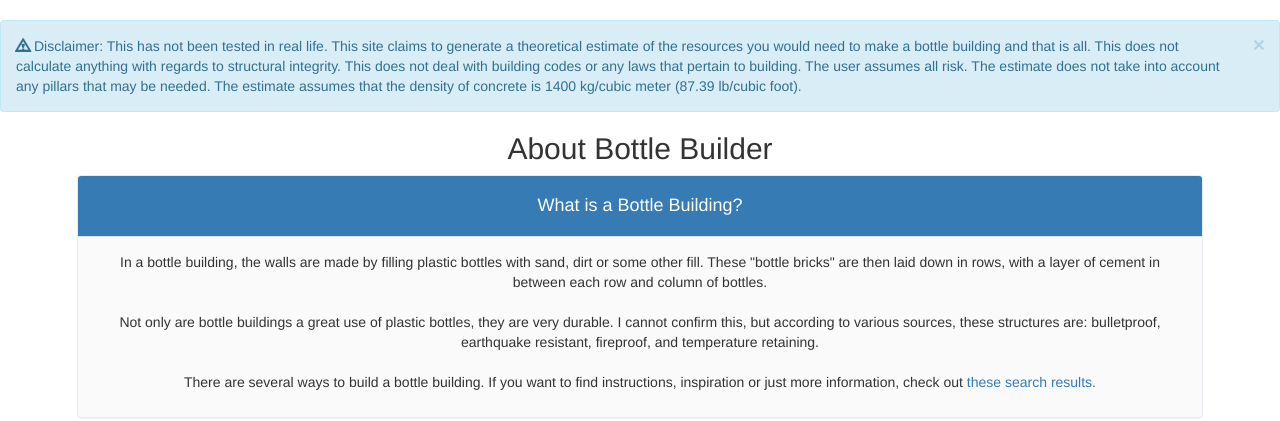
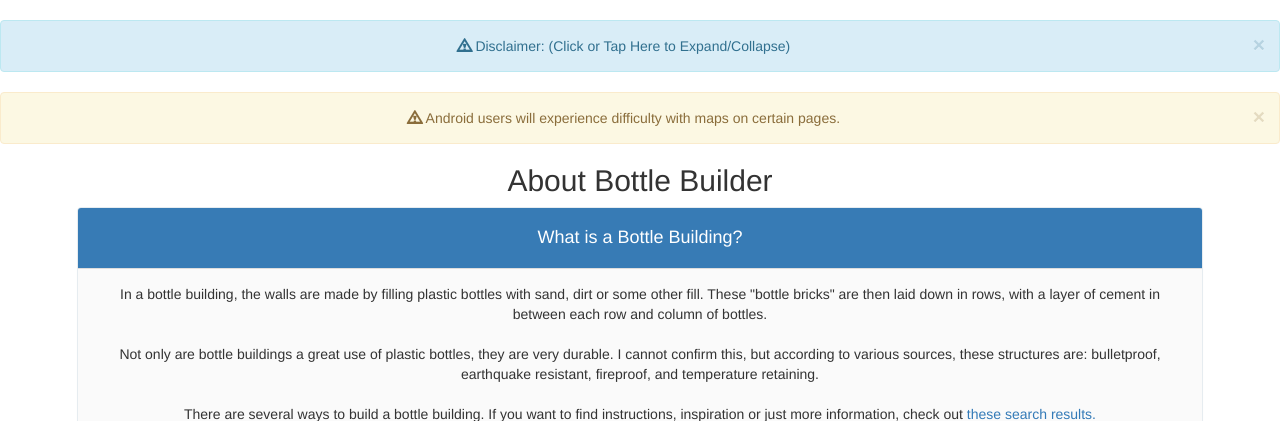
Before and after one commit to andrewnyhus/Bottle-Builder, a Django app: page /about/ in a window 1280 px wide. Shown: the part 52-473 px from the top of the page. Run offline with Django 3.2, Linux system fonts and the light colour scheme; parts of the project's set-up code (start-up, migrations or seed data) failed here and were passed over; some libraries are stand-ins or nearby versions.

Commit message:
android warning alert added, disclaimer made collapsible

```diff
--- a/Bottle_Building/templates/base.html
+++ b/Bottle_Building/templates/base.html
@@ -112,12 +112,27 @@
 
 		</style>
 
-
     <!-- Alert for Disclaimer -->
-      <div class="alert alert-info alert-dismissable" role="alert">
+      <div class="alert alert-info alert-dismissable" role="alert" data-toggle="collapse" data-target="#disclaimer" style="text-align:center;">
         <span class="glyphicon glyphicon-warning-sign"></span>
         <button type="button" class="close" data-dismiss="alert" aria-label="Close"><span aria-hidden="true">&times;</span></button>
-        Disclaimer: This has not been tested in real life. This site claims to generate a theoretical estimate of the resources you would need to make a bottle building and that is all. This does not calculate anything with regards to structural integrity. This does not deal with building codes or any laws that pertain to building. The user assumes all risk. The estimate does not take into account any pillars that may be needed.  The estimate assumes that the density of concrete is 1400 kg/cubic meter (87.39 lb/cubic foot).
+        Disclaimer: (Click or Tap Here to Expand/Collapse)
+        <div id="disclaimer" class="collapse">
+          This has not been tested in real life. This site claims to generate a theoretical estimate of the resources needed for a particular bottle building design.<br>
+          This site does not determine structural integrity of a building design, nor does it deal with local laws or building codes.<br>
+          The user assumes all risk.<br>
+          The estimate also fails to take into account any pillars that may be needed.<br>
+          The estimate assumes that the density of concrete is 1400 kg/cubic meter (87.39 lb/cubic foot).<br>
+        </div>
+      </div>
+
+
+      <!-- Alert for Android Users -->
+      <div class="alert alert-warning alert-dismissable" role="alert" style="text-align:center;">
+        <span class="glyphicon glyphicon-warning-sign"></span>
+        <button type="button" class="close" data-dismiss="alert" aria-label="Close"><span aria-hidden="true">&times;</span></button>
+
+        Android users will experience difficulty with maps on certain pages.
       </div>
 
 
```
